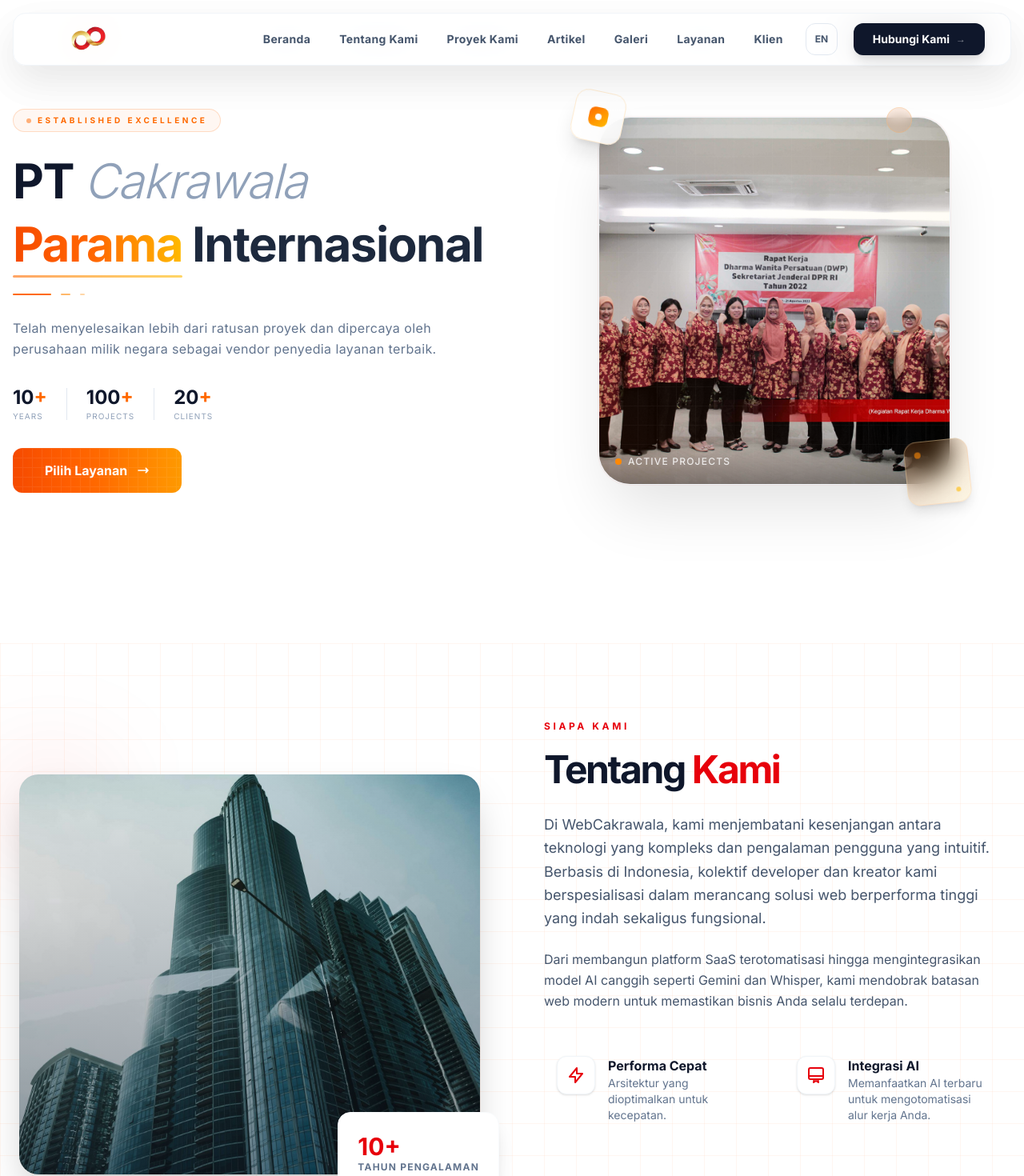
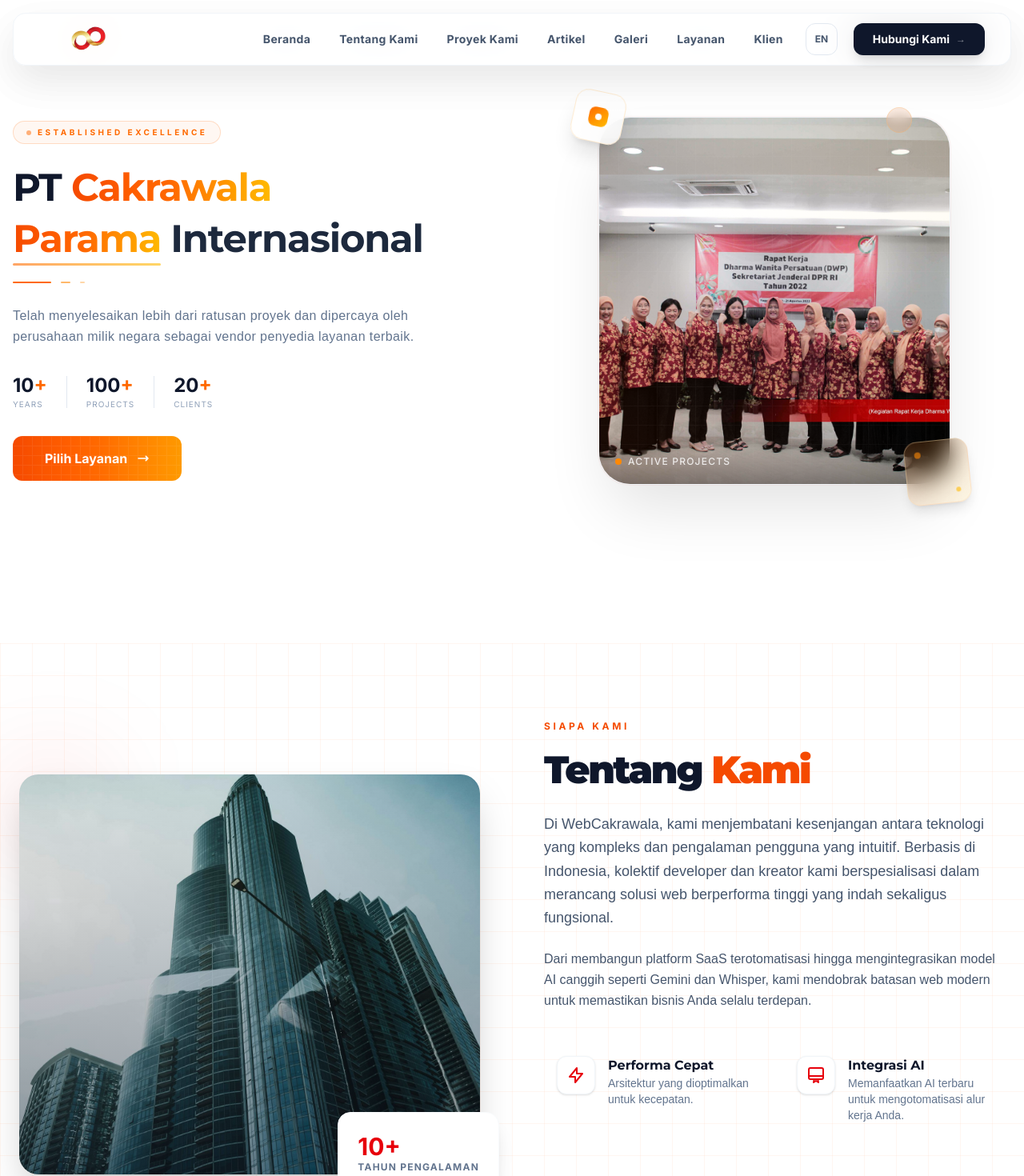
Before and after one commit to Ipul1122/compro, a Vue app in the folder frontend/: page /en/home in a window 1280 px wide. Shown: the top 1470 px of the page at 80% size. Built offline with nearby package versions, Linux system fonts and the light colour scheme; no server answers.

Commit message:
update font to montserrat for title, poppins for descriptions

```diff
--- a/frontend/index.html
+++ b/frontend/index.html
@@ -10,6 +10,9 @@
     <link
       href="https://fonts.googleapis.com/css2?family=Inter:wght@300;400;500;600;700&display=swap"
       rel="stylesheet"
+
+      href="https://fonts.googleapis.com/css2?family=Inter:wght@300;400;500;600;700&family=Montserrat:ital,wght@0,300..900;1,300..900&family=Poppins:wght@300;400;500;600;700&display=swap"
+      rel="stylesheet"
     />
     <title>PT Cakrawala Parama Internasional</title>
   </head>
--- a/frontend/src/style.css
+++ b/frontend/src/style.css
@@ -2,13 +2,16 @@
 @import url("https://fonts.googleapis.com/css2?family=Inter:wght@300;400;500;600;700&display=swap");
 
 @theme {
-  /* 1. Define your brand color again (if you haven't already) */
+  /* 1. Define your brand color again */
   --color-brand: oklch(57.7% 0.245 27.325);
 
-  /* 2. Map 'Inter' to the default sans font */
+  /* 2. Map default sans font */
   --font-sans: "Inter", ui-sans-serif, system-ui, sans-serif;
+
+  /* 3. Tambahkan Custom Fonts Anda di sini */
+  --font-montserrat: "Montserrat", sans-serif;
+  --font-poppins: "Poppins", sans-serif;
 }
-
 /* 3. Apply it to the body globally */
 @layer base {
   body {
--- a/frontend/src/views/articles/IndexView.vue
+++ b/frontend/src/views/articles/IndexView.vue
@@ -134,10 +134,10 @@ const getCategoryName = (name) => {
             <!-- Hero Header -->
             <div class="hero-section">
                 <div class="hero-eyebrow">
-                    <span class="eyebrow-dot"></span>
+                    <span class="eyebrow-dot font-montserrat"></span>
                     <span>{{ $t('articles_index.subtitle') }}</span>
                 </div>
-                <h1 class="hero-title">
+                <h1 class="hero-title font-montserrat">
                     {{ $t('articles_index.title') }}
                 </h1>
                 <div class="hero-line"></div>
@@ -398,7 +398,7 @@ const getCategoryName = (name) => {
     50% { opacity: 0.5; transform: scale(0.8); }
 }
 .hero-title {
-    font-family: 'Syne', sans-serif;
+    /* font-family: */
     font-size: clamp(2.8rem, 7vw, 5.5rem);
     font-weight: 800;
     line-height: 1.0;
--- a/frontend/src/views/galerry/IndexView.vue
+++ b/frontend/src/views/galerry/IndexView.vue
@@ -176,7 +176,7 @@ onUnmounted(() => {
                             <span class="eyebrow-dot"></span>
                             <span>{{ locale === 'en' ? 'Visual Archive' : 'Arsip Visual' }}</span>
                         </div>
-                        <h1 class="hero-title">
+                        <h1 class="hero-title font-montserrat">
                             {{ locale === 'en' ? 'Our' : 'Galeri' }}<br>
                             <span class="hero-title-accent">{{ locale === 'en' ? 'Gallery' : 'Kami' }}</span>
                         </h1>
@@ -529,7 +529,7 @@ onUnmounted(() => {
 }
 
 .hero-title {
-    font-family: 'Syne', sans-serif;
+    /* font-family: 'Syne', sans-serif; */
     font-size: clamp(3rem, 8vw, 6.5rem);
     font-weight: 900;
     line-height: 0.9;
--- a/frontend/src/views/section/AboutSection.vue
+++ b/frontend/src/views/section/AboutSection.vue
@@ -45,19 +45,22 @@ defineProps({
                 <div class="w-full lg:w-1/2">
                     <div class="space-y-6">
                         <div>
-                            <h2 class="text-xs font-bold text-brand uppercase tracking-[0.3em] mb-4">
+                            <!-- Subtitle -->
+                            <h2 class="text-xs font-bold text-orange-600 uppercase tracking-[0.3em] mb-4">
                                 {{ $t('about.subtitle') }}
                             </h2>
-                            <h3 class="text-4xl md:text-5xl font-black text-slate-900 tracking-tighter leading-tight">
-                                {{ $t('about.title_main') }} <span class="text-brand">{{ $t('about.title_highlight') }}</span>
+                            <!-- Main Title -->
+                            <h3 class="font-montserrat text-4xl md:text-5xl font-black text-slate-900 tracking-tighter leading-tight">
+                                {{ $t('about.title_main') }} <span class="text-orange-600">{{ $t('about.title_highlight') }}</span>
                             </h3>
                         </div>
 
-                        <p class="text-lg text-slate-600 leading-relaxed">
+                        <!-- Description -->
+                        <p class="font-poppins text-lg text-slate-600 leading-relaxed">
                             {{ $t('about.desc_1') }}
                         </p>
-
-                        <p class="text-slate-600 leading-relaxed">
+                        <!-- Description 2 -->
+                        <p class="font-poppins text-slate-600 leading-relaxed">
                             {{ $t('about.desc_2') }}
                         </p>
 
@@ -69,8 +72,8 @@ defineProps({
                                     </svg>
                                 </div>
                                 <div>
-                                    <h4 class="font-bold text-slate-900">{{ $t('about.feature_1_title') }}</h4>
-                                    <p class="text-sm text-slate-500">{{ $t('about.feature_1_desc') }}</p>
+                                    <h4 class="font-montserrat font-bold text-slate-900">{{ $t('about.feature_1_title') }}</h4>
+                                    <p class="font-poppins text-sm text-slate-500">{{ $t('about.feature_1_desc') }}</p>
                                 </div>
                             </div>
 
@@ -81,8 +84,8 @@ defineProps({
                                     </svg>
                                 </div>
                                 <div>
-                                    <h4 class="font-bold text-slate-900">{{ $t('about.feature_2_title') }}</h4>
-                                    <p class="text-sm text-slate-500">{{ $t('about.feature_2_desc') }}</p>
+                                    <h4 class="font-montserrat font-bold text-slate-900">{{ $t('about.feature_2_title') }}</h4>
+                                    <p class="font-poppins text-sm text-slate-500">{{ $t('about.feature_2_desc') }}</p>
                                 </div>
                             </div>
                         </div>
--- a/frontend/src/views/section/ArticlesSection.vue
+++ b/frontend/src/views/section/ArticlesSection.vue
@@ -46,18 +46,18 @@ onMounted(() => {
             <!-- Header -->
             <div class="flex flex-col md:flex-row justify-between items-end mb-12 gap-6">
                 <div>
-                    <div class="w-12 h-1 bg-orange-500 rounded-full mb-3"></div>
+                    <div class="font-montserrat w-12 h-1 bg-orange-500 rounded-full mb-3"></div>
                     <p class="text-[11px] font-bold tracking-[.2em] uppercase text-orange-500 mb-1">
                         {{ locale === 'en' ? 'Blog & Insights' : 'Blog & Wawasan' }}
                     </p>
-                    <h2 class="text-3xl md:text-4xl font-black text-slate-900 uppercase tracking-tight leading-none">
+                    <h2 class="font-montserrat text-3xl md:text-4xl font-black text-slate-900 uppercase tracking-tight leading-none">
                         {{ locale === 'en' ? 'Latest ' : 'Artikel ' }}
-                        <span class="text-orange-500 relative">
+                        <span class="font-montserrat text-orange-500 relative">
                             {{ locale === 'en' ? 'Articles' : 'Terbaru' }}
                             <span class="absolute bottom-0 left-0 right-0 h-[3px] bg-orange-500 rounded-full"></span>
                         </span>
                     </h2>
-                    <p class="text-slate-500 max-w-md mt-3 text-sm leading-relaxed">
+                    <p class="font-poppins text-slate-500 max-w-md mt-3 text-sm leading-relaxed">
                         {{ locale === 'en'
                             ? 'Get the latest insights, tips, and news about our projects and services.'
                             : 'Dapatkan wawasan terbaru, tips, dan berita seputar proyek serta layanan kami melalui artikel pilihan.'
--- a/frontend/src/views/section/ClientsSection.vue
+++ b/frontend/src/views/section/ClientsSection.vue
@@ -49,8 +49,8 @@ const testimonials = computed(() => [
             <div class="max-w-5xl mx-auto px-6">
 
                 <div class="text-center mb-4">
-                    <h2 class="text-[10px] font-bold text-orange-500 uppercase tracking-[0.3em] mb-2">{{ t('clients_section.trusted_partners') }}</h2>
-                    <p class="text-3xl font-black text-slate-900 tracking-tighter">{{ t('clients_section.collaborating') }}</p>
+                    <h2 class="text-[10px]  font-bold text-orange-500 uppercase tracking-[0.3em] mb-2">{{ t('clients_section.trusted_partners') }}</h2>
+                    <p class="text-3xl  font-black text-slate-900 tracking-tighter">{{ t('clients_section.collaborating') }}</p>
                 </div>
                 <div class="w-9 h-[3px] bg-orange-500 rounded-full mx-auto mb-10"></div>
 
--- a/frontend/src/views/section/HomeSection.vue
+++ b/frontend/src/views/section/HomeSection.vue
@@ -40,11 +40,12 @@
                     </div>
 
                     <!-- Heading -->
-                    <h1 class="flex flex-col gap-1">
-                        <span class="text-4xl md:text-6xl font-bold tracking-tight text-slate-900 leading-tight">
-                            PT <span class="font-light italic text-slate-400">Cakrawala</span>
+                    <h1 class="font-montserrat flex flex-col gap-1">
+                        <span class="text-3xl md:text-5xl font-bold tracking-tight text-slate-900 leading-tight">
+                            PT <span class="bg-gradient-to-r from-orange-600 via-orange-500 to-amber-400 bg-clip-text text-transparent">
+                            Cakrawala</span>
                         </span>
-                        <span class="text-4xl md:text-6xl font-bold tracking-tight leading-tight relative">
+                        <span class="text-3xl md:text-5xl font-bold tracking-tight leading-tight relative">
                             <span class="relative inline-block">
                                 <span class="bg-gradient-to-r from-orange-600 via-orange-500 to-amber-400 bg-clip-text text-transparent">
                                     Parama
@@ -64,7 +65,7 @@
                     </div>
 
                     <!-- Description -->
-                    <p class="mt-7 text-sm md:text-base text-slate-500 tracking-wide leading-relaxed max-w-xl">
+                    <p class="font-poppins mt-7 text-sm md:text-base text-slate-500 tracking-wide leading-relaxed max-w-xl">
                         {{ $t('home.description') }}
                     </p>
 
```
Also changed, not shown: frontend/src/views/section/ServicesSection.vue (+20 -20 lines).
